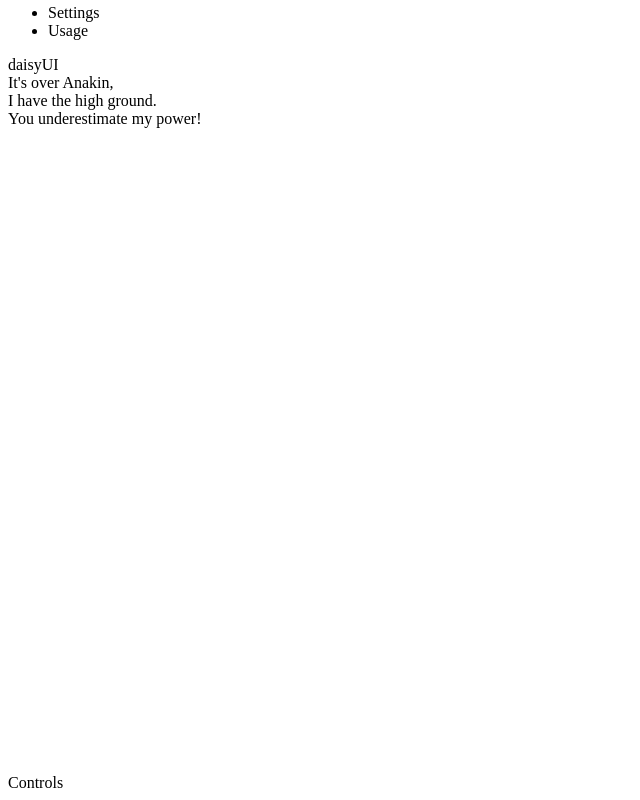
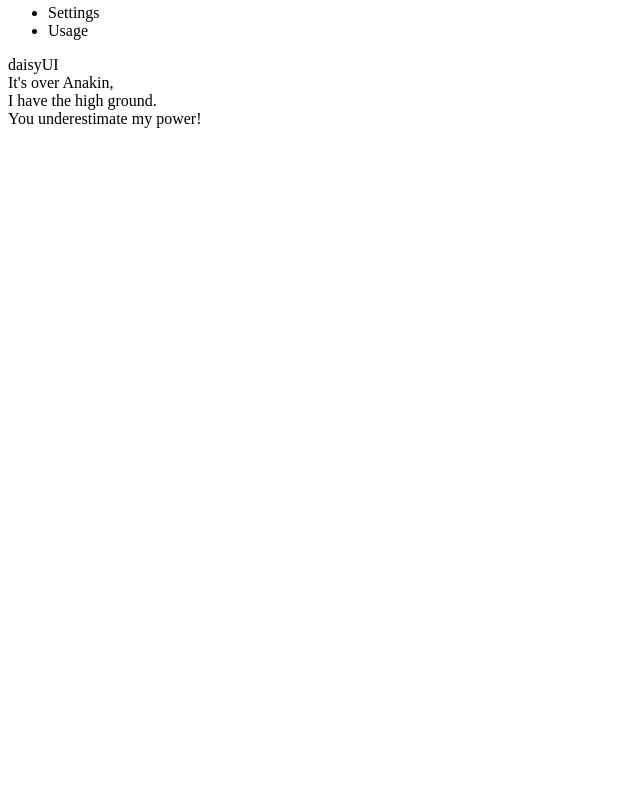
Before and after one commit to its-saran/svelte-daisy, a SvelteKit app: page / in a window 1280 px wide. Shown: the part 1308-2108 px from the top of the page, without its empty margins (0-640 px from the left). After the commit the page ends 2030 px from the top, so only its background shows below. Built offline with nearby package versions, Linux system fonts and the light colour scheme.

Commit message:
Test playground height

```diff
--- a/src/routes/+page.svelte
+++ b/src/routes/+page.svelte
@@ -34,15 +34,12 @@
             <div class="chat-bubble">You underestimate my power!</div>
         </div>
     </div>
-    <div class="controls z-10 flex items-center justify-center fixed w-full border border-zinc-500">
-        <div class="py-12">Controls</div>
-    </div>
 </div>
 
 
 <style>
     .playground {
-        height: calc(100vh - 100px); /* Set the height of the playground container */
+        height: 80vh; /* Set the height of the playground container */
         overflow-y: auto; /* Apply vertical overflow to the playground container */
     }
 </style>
```
